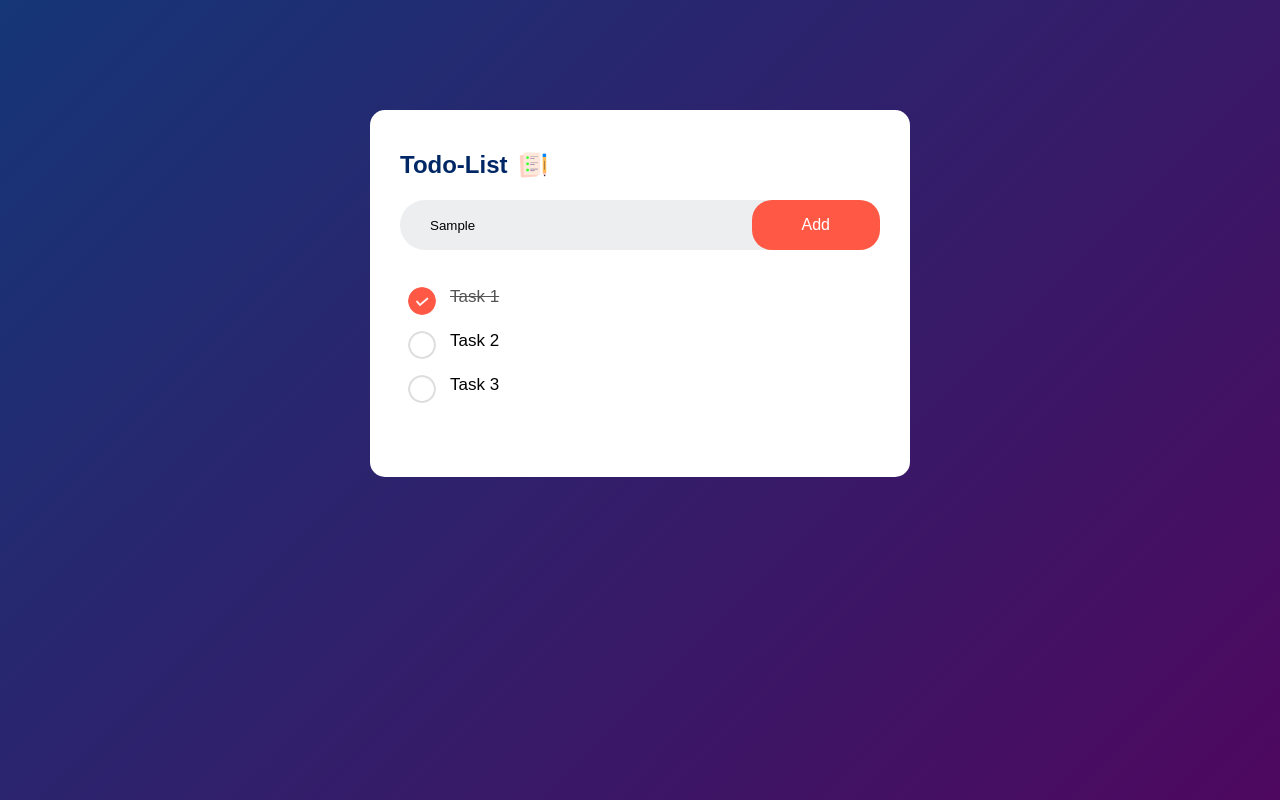
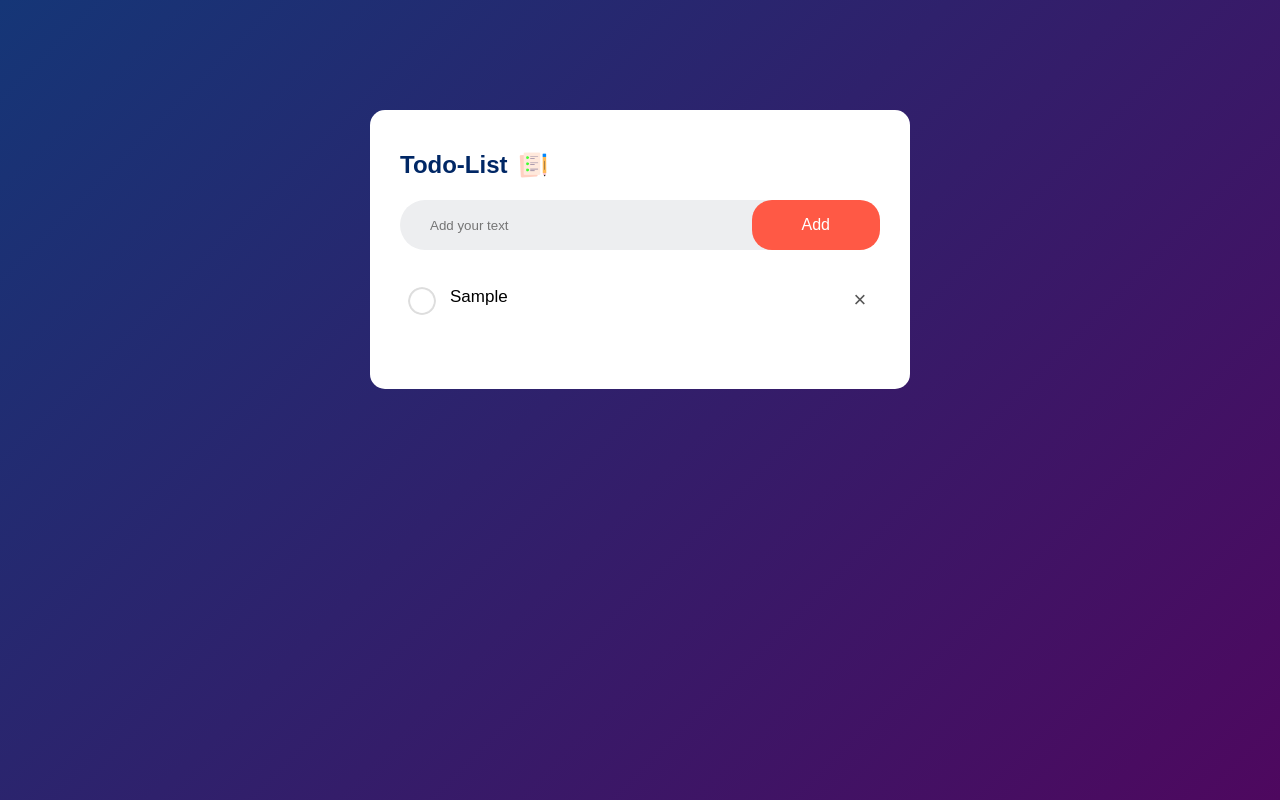
Before and after one commit to abhishekkmukherjee/todoapp, a plain HTML site: page index.html in a window 1280 px wide. Both pictures are taken after typing "Sample" into the empty fields and a click on the button "Add". Drawn offline with Linux system fonts and the light colour scheme.

Commit message:
complete the app

```diff
--- a/index.html
+++ b/index.html
@@ -12,15 +12,17 @@
       <h2>Todo-List <img src="images/icon.png" alt=""></h2>
       <div class="row">
         <input type="text" id="input-box" placeholder="Add your text">
-        <button>Add</button>
+        <button onclick="addTask()">Add</button>
       </div>
       <ul id="list-container">
-        <li class="checked">Task 1</li>
+        <!-- <li class="checked">Task 1</li>
         <li>Task 2</li>
         <li>Task 3</li>
       </ul>
+      -->
     </div>
 
   </div>
+  <script src="script.js"></script>
 </body>
 </html>
--- a/script.js
+++ b/script.js
@@ -0,0 +1,36 @@
+const inputBox = document.getElementById("input-box");
+const listContainer = document.getElementById("list-container");
+
+function addTask() {
+  if (inputBox.value === '') {
+    alert("You must write something!");
+  } else {
+    let li = document.createElement("li");
+    li.innerHTML = inputBox.value;
+    listContainer.appendChild(li);
+    let span = document.createElement("span");
+    span.innerHTML = "\u00d7"; // Unicode for '×' symbol (cross button)
+    li.appendChild(span);
+  }
+  inputBox.value = '';
+  saveData();
+}
+
+listContainer.addEventListener("click", function (e) {
+  if (e.target.tagName === "LI") {
+    e.target.classList.toggle("checked");
+    saveData();
+  } else if (e.target.tagName === "SPAN") { // Fixed typo here
+    e.target.parentElement.remove();
+    saveData();
+  }
+}, false);
+
+ function saveData(){
+    localStorage.setItem("data", listContainer.innerHTML);
+ }
+
+ function showTask(){
+  listContainer.innerHTML = localStorage.getItem("data");
+ }
+ showTask();
--- a/style.css
+++ b/style.css
@@ -83,3 +83,18 @@
 ul li.checked::before{
   background-image: url(images/checked.png);
 }
+ul li span{
+  position: absolute;
+  right: 0;
+  top: 5px;
+  width: 40px;
+  height: 40px;
+  font-size: 22px;
+  color: #555;
+  line-height: 40px;
+  text-align: center;
+  border-radius: 50%;
+}
+ul li span:hover{
+  background: #edeef0;
+}
```
